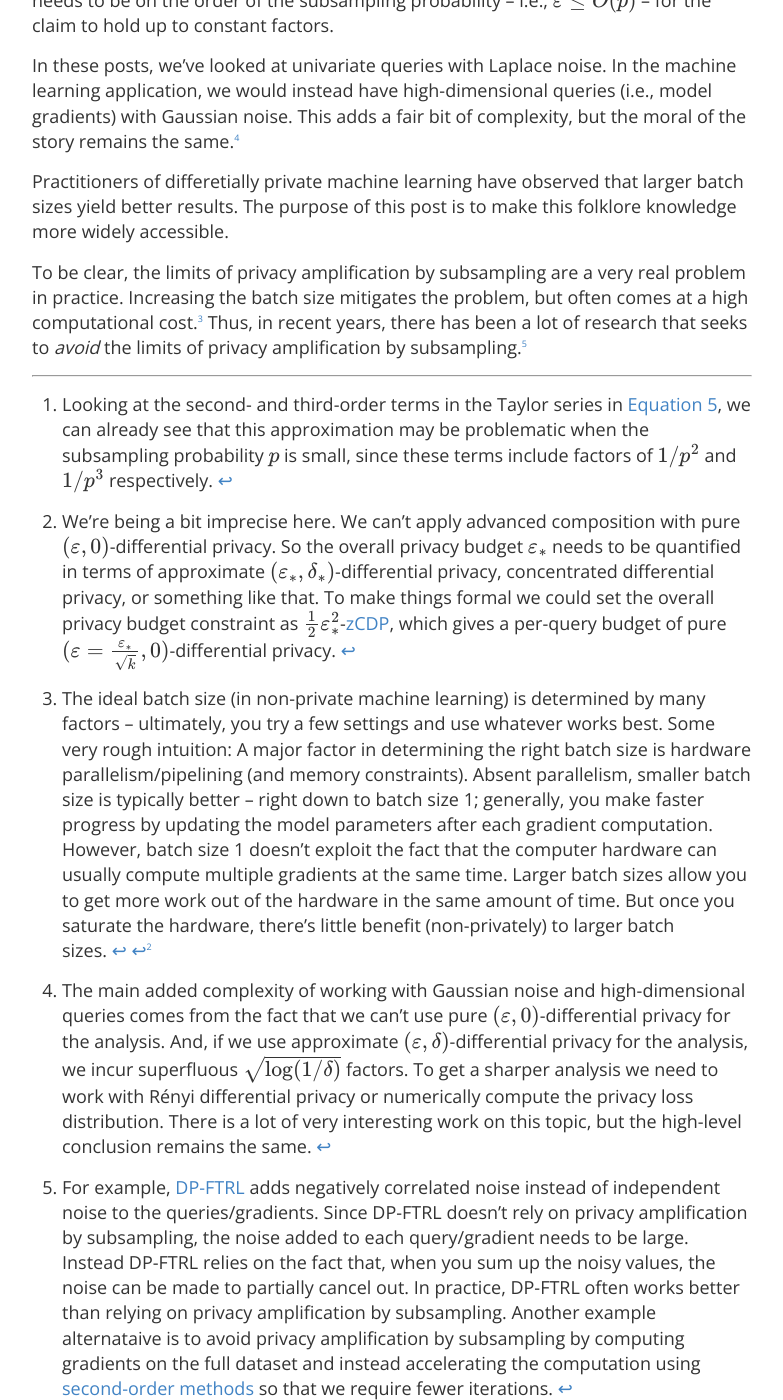
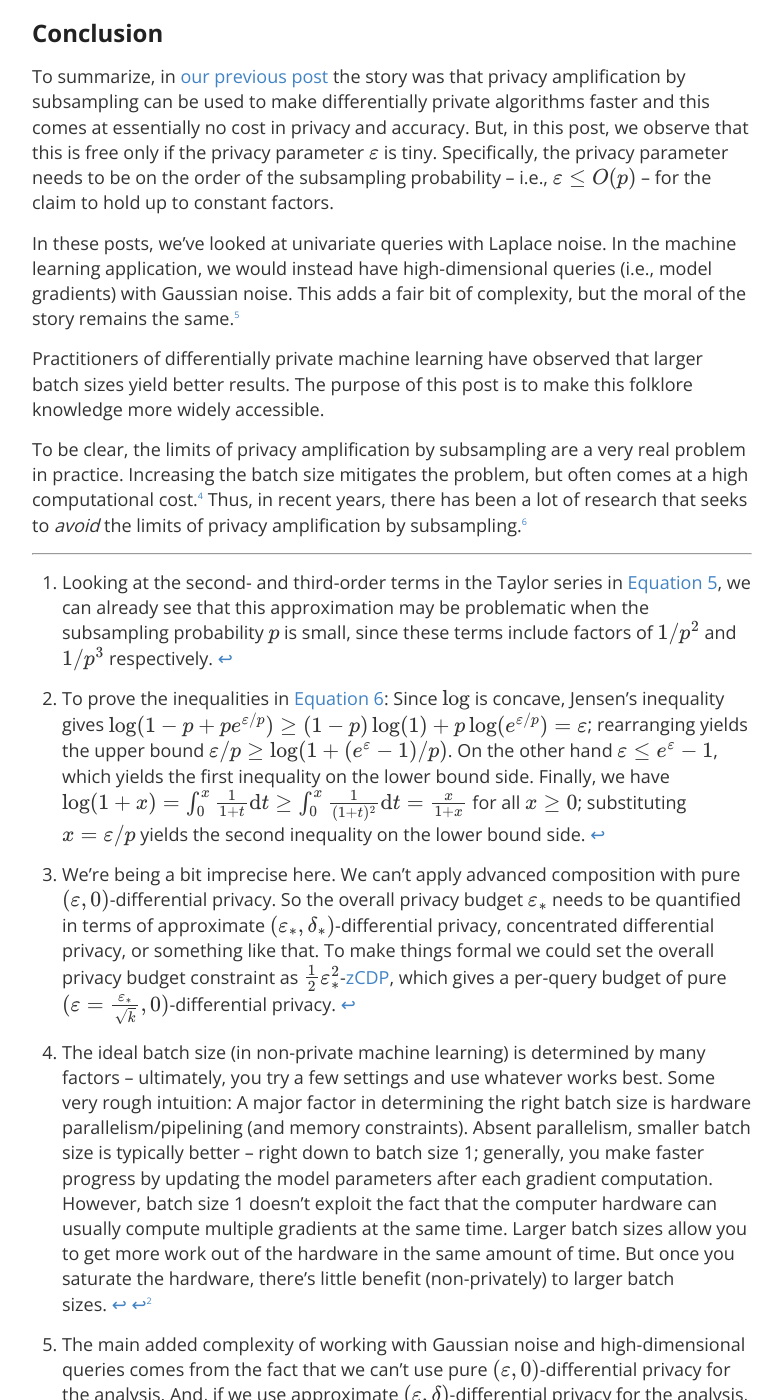
Before and after one commit to differentialprivacy/differentialprivacy, a Jekyll site: the page built from _posts/2025-04-21-subsampling-limits.md, in a window 1280 px wide and 1400 px high, scrolled down 5757 px. Shown: the whole window, without its empty margins (248-1031 px from the left). Built offline with Jekyll 4.4.1, drawn with Linux system fonts in a browser that asks for light colours; comment, search, counter and statistics services are not loaded; some of the changed text lies outside the part shown.

Commit message:
addressing comments from  Clement

```diff
--- a/_posts/2025-04-21-subsampling-limits.md
+++ b/_posts/2025-04-21-subsampling-limits.md
@@ -33,8 +33,11 @@
 The approximation in [Equation 3](#eq3) comes from the Taylor series around \\\(\\varepsilon=0\\\):
 <a id="eq5" />\\\[\\varepsilon_p = \\log\\left\(1 + \\frac{1}{p} \\big\( e^{\\varepsilon}-1 \\big\)\\right\) = \\frac{\\varepsilon}{p} - \\frac{\(1-p\)\\varepsilon^2}{2p^2} + \\frac{\(2-p\)\(1-p\)\\varepsilon^3}{6p^3} \\pm O\(\\varepsilon^4\)\tag{5}.\\\]
 The approximation in [Equation 3](#eq3) is just the first term in this Taylor series.[^taylor]
+We can make the approximation precise with some inequalities:[^ineq]
+<a id="eq6" />\\\[\\frac{\\varepsilon}{p+\\varepsilon} \\le \\log\\left\(1 + \\frac{\\varepsilon}{p}\\right\) \\le \\varepsilon_p = \\log\\left\(1 + \\frac{1}{p} \\big\( e^{\\varepsilon}-1 \\big\)\\right\) \\le \\frac{\\varepsilon}{p}. \\tag{6} \\\]
 
-To get an idea of how good this approximation actually is, let's plot the ratio <a id="eq6" />\\\[\\frac{\\text{noise\_scale}\(M\)}{\\text{noise\_scale}\(\\widetilde{M}\_p\)} = \\frac{p\\varepsilon\_p}{\\varepsilon} = \\frac{p}{\\varepsilon} \\log\\left\(1 + \\frac{1}{p} \\big\( e^{\\varepsilon}-1 \\big\)\\right\) \\approx 1:\\tag{6}\\\]
+To get an idea of how good this approximation actually is, let's plot the approximation ratio <a id="eq7" />\\\[\\frac{\\text{noise\_scale}\(M\)}{\\text{noise\_scale}\(\\widetilde{M}\_p\)} = \\frac{p\\varepsilon\_p}{\\varepsilon} = \\frac{p}{\\varepsilon} \\log\\left\(1 + \\frac{1}{p} \\big\( e^{\\varepsilon}-1 \\big\)\\right\) \\approx 1:\\tag{7}\\\]
+\(Per [Equation 6](#eq6), this ratio is bounded: \\\(\\frac{p}{p+\\varepsilon} \\le \\frac{p\\varepsilon\_p}{\\varepsilon} \\le 1\\\).\)
 
 <p align="center"><img src="/images/subsampling-ratio-p.png" alt="Plot of p*eps\_p/eps as a function of p for eps=0.01,0.1,1,2" width="768" height="576"/></p>
 <p align="center"><img src="/images/subsampling-ratio-eps.png" alt="Plot of p*eps\_p/eps as a function of eps for p=0.001,0.01,0.1,0.5"  width="768" height="576"/></p>
@@ -85,7 +88,7 @@
 In the machine learning application, we would instead have high-dimensional queries (i.e., model gradients) with Gaussian noise.
 This adds a fair bit of complexity, but the moral of the story remains the same.[^complex]
 
-Practitioners of differetially private machine learning have observed that larger batch sizes yield better results. The purpose of this post is to make this folklore knowledge more widely accessible.
+Practitioners of differentially private machine learning have observed that larger batch sizes yield better results. The purpose of this post is to make this folklore knowledge more widely accessible.
 
 To be clear, the limits of privacy amplification by subsampling are a very real problem in practice.
 Increasing the batch size mitigates the problem, but often comes at a high computational cost.[^parallel]
@@ -100,6 +103,8 @@
 
 [^parallel]: The ideal batch size (in non-private machine learning) is determined by many factors -- ultimately, you try a few settings and use whatever works best. Some very rough intuition: A major factor in determining the right batch size is hardware parallelism/pipelining (and memory constraints). Absent parallelism, smaller batch size is typically better -- right down to batch size 1; generally, you make faster progress by updating the model parameters after each gradient computation. However, batch size 1 doesn't exploit the fact that the computer hardware can usually compute multiple gradients at the same time. Larger batch sizes allow you to get more work out of the hardware in the same amount of time. But once you saturate the hardware, there's little benefit (non-privately) to larger batch sizes.
 
-[^dpftrl]: For example, [DP-FTRL](https://arxiv.org/abs/2103.00039) adds negatively correlated noise instead of independent noise to the queries/gradients. Since DP-FTRL doesn't rely on privacy amplification by subsampling, the noise added to each query/gradient needs to be large. Instead DP-FTRL relies on the fact that, when you sum up the noisy values, the noise can be made to partially cancel out. In practice, DP-FTRL often works better than relying on privacy amplification by subsampling. Another example alternataive is to avoid privacy amplification by subsampling by computing gradients on the full dataset and instead accelerating the computation using [second-order methods](https://arxiv.org/abs/2305.13209) so that we require fewer iterations.
+[^dpftrl]: For example, [DP-FTRL](https://arxiv.org/abs/2103.00039) adds negatively correlated noise instead of independent noise to the queries/gradients. Since DP-FTRL doesn't rely on privacy amplification by subsampling, the noise added to each query/gradient needs to be large. Instead DP-FTRL relies on the fact that, when you sum up the noisy values, the noise can be made to partially cancel out. In practice, DP-FTRL often works better than relying on privacy amplification by subsampling. Another example alternative is to avoid privacy amplification by subsampling by computing gradients on the full dataset and instead accelerating the computation using [second-order methods](https://arxiv.org/abs/2305.13209) so that we require fewer iterations.
 
 [^taylor]: Looking at the second- and third-order terms in the Taylor series in [Equation 5](#eq5), we can already see that this approximation may be problematic when the subsampling probability \\\(p\\\) is small, since these terms include factors of \\\(1/p^2\\\) and \\\(1/p^3\\\) respectively.
+
+[^ineq]: To prove the inequalities in [Equation 6](#eq6): Since \\\(\\log\\\) is concave, Jensen's inequality gives \\\(\\log\(1-p+pe^{\\varepsilon/p}\) \\ge \(1-p\)\\log\(1\) + p \\log\(e^{\\varepsilon/p}\) = \\varepsilon\\\); rearranging yields the upper bound \\\(\\varepsilon/p \\ge \\log\(1+\(e^\\varepsilon-1\)/p\)\\\). On the other hand \\\(\\varepsilon \\le e^\\varepsilon-1\\\), which yields the first inequality on the lower bound side. Finally, we have \\\(\\log\(1+x\) = \\int\_0^x \\frac{1}{1+t} \\mathrm{d}t \\ge \\int\_0^x \\frac{1}{\(1+t\)^2} \\mathrm{d}t = \\frac{x}{1+x}\\\) for all \\\(x\\ge0\\\); substituting \\\(x=\\varepsilon/p\\\) yields the second inequality on the lower bound side.
```
Also changed, not shown: other parts of _posts/2025-04-21-subsampling-limits.md (+2 -2 lines).
